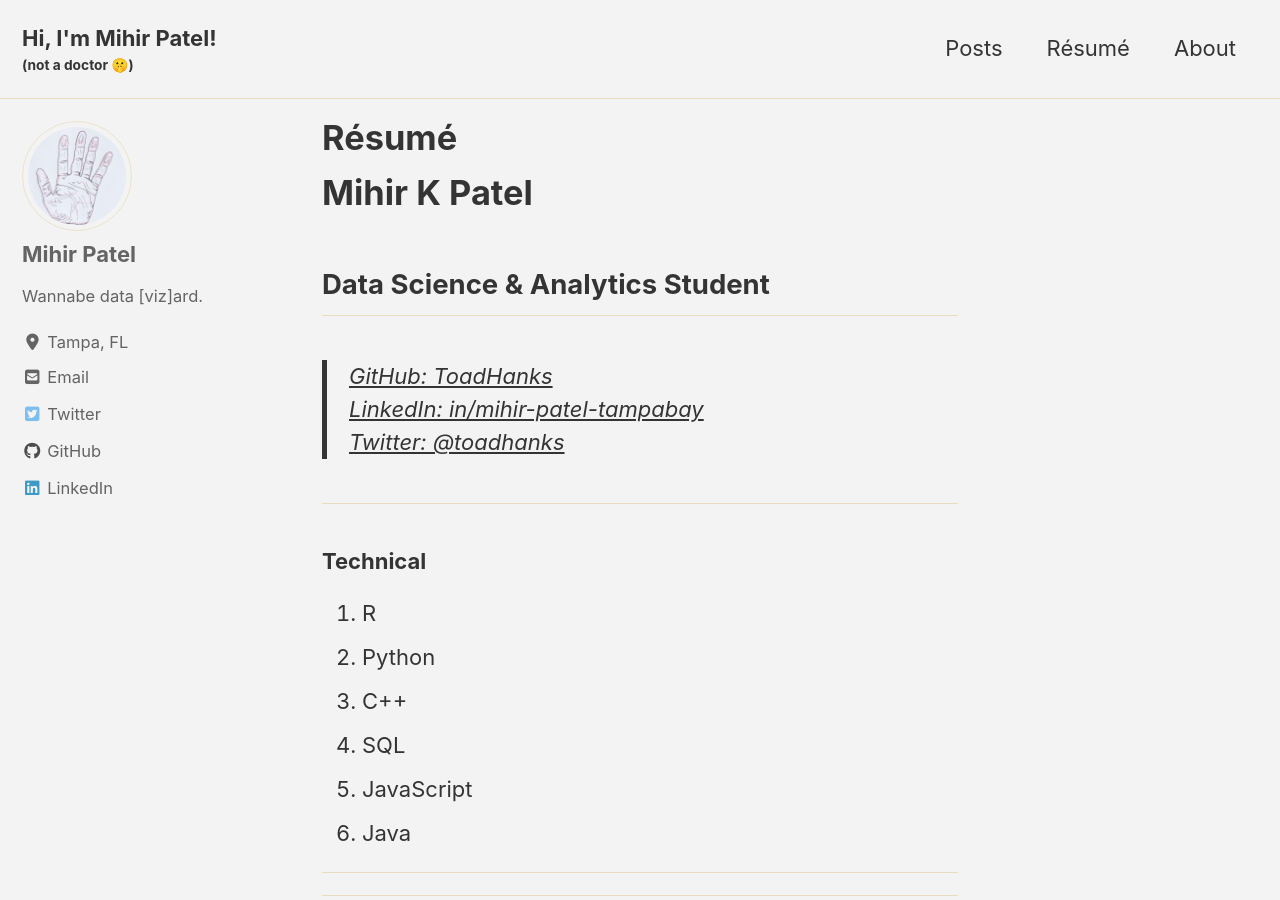
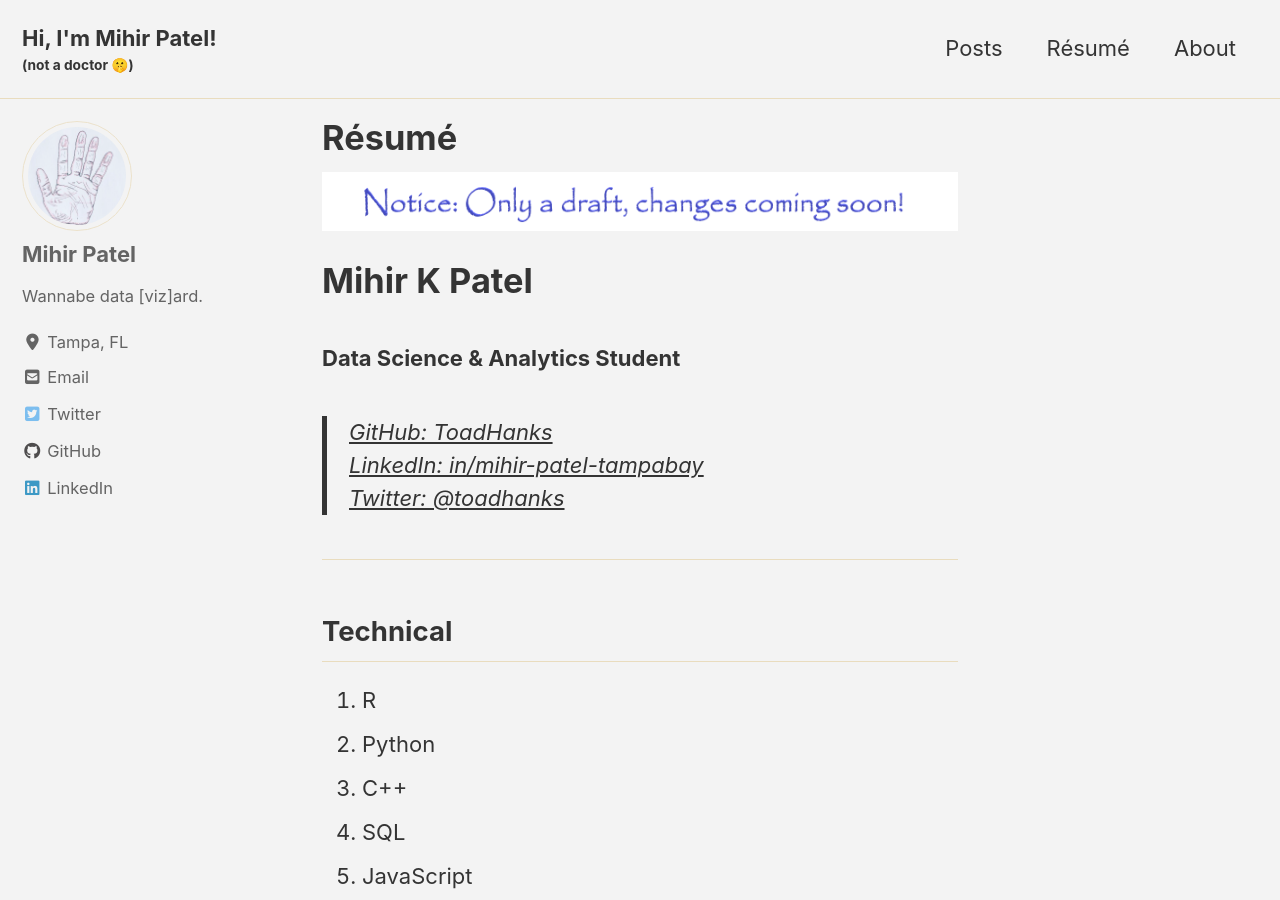
Before and after one commit to mihirp161/mihirp161.github.io, a Jekyll site: the page built from _pages/resume.md, in a window 1280 px wide and 900 px high. Built offline with Jekyll 4.4.1, drawn with Linux system fonts in a browser that asks for light colours; cached includes are drawn as plain includes; nearby versions of some CDN libraries.

Commit message:
Update resume.md

```diff
--- a/_pages/resume.md
+++ b/_pages/resume.md
@@ -4,8 +4,9 @@ permalink: /resume/
 author_profile: true
 header:
 ---
+<img src="{{ site.url }}{{ site.baseurl }}/images/onlydraft.png" alt="">
 # Mihir K Patel
-## Data Science & Analytics Student
+### Data Science & Analytics Student
 
 > [GitHub: ToadHanks](https://github.com/ToadHanks)
 > [LinkedIn: in/mihir-patel-tampabay](https://www.linkedin.com/in/mihir-patel-tampabay/)
@@ -13,7 +14,7 @@ header:
 
 ------
 
-### Technical
+## Technical
 
 1. R
 1. Python
@@ -24,9 +25,7 @@ header:
 
 ------
 
-------
-
-### Analytical
+## Analytical
 
 1. Statistics
 1. Linear Algebra
@@ -34,7 +33,7 @@ header:
 
 ------
 
-### Experience
+## Experience
 
 **Research** *Undergraduate Research Assistant* __2019 to present__
 	Designed a script for static & dynamic network graphs of emojis for analysis.
@@ -56,7 +55,7 @@ header:
 
 ------
 
-### I CAN!
+## I CAN!
 
 - Communicate my ideas effectively, and formulate solutions (or workarounds)through research and background knowledge.
 - Work and contribute towards a team’s success.
@@ -65,7 +64,7 @@ header:
 
 ------
 
-### Education
+## Education
 
 **Bachelor of Data Science & Analytics** __2019 to Now__
 	University of South Florida, Tampa, FL
@@ -78,13 +77,13 @@ header:
 
 ------
 
-### Intrests
+## Intrests
 
-	All-things-data, Fractals, Machine Learning, Bayesian Statistics, Visual Information Processing & Analysis, Game-theory, hating Java
+All-things-data, Fractals, Machine Learning, Bayesian Statistics, Visual Information Processing & Analysis, Game-theory, hating Java
 
 ------
 
-### Awards
+## Awards
 
 **Dean's List** __Spring__
 	'15, '16, '18
```
